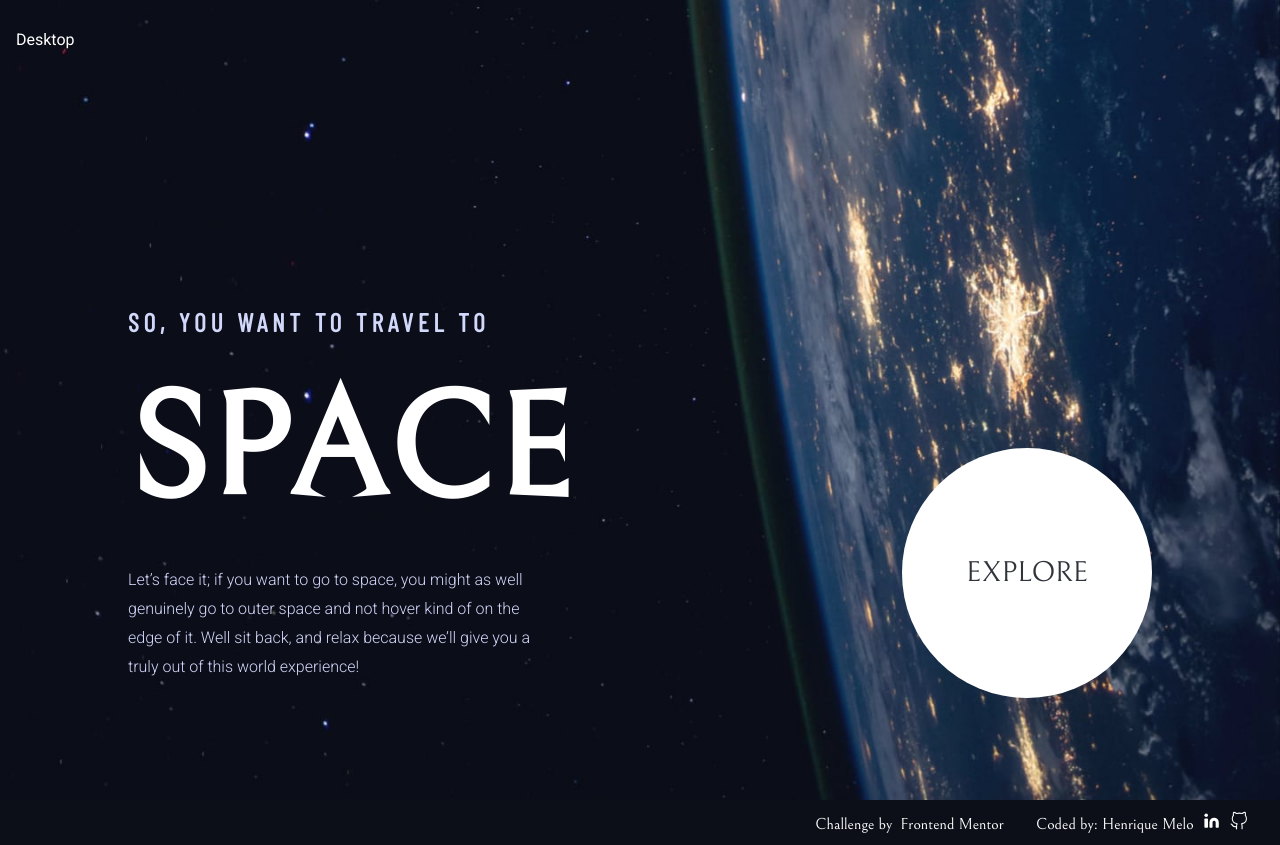
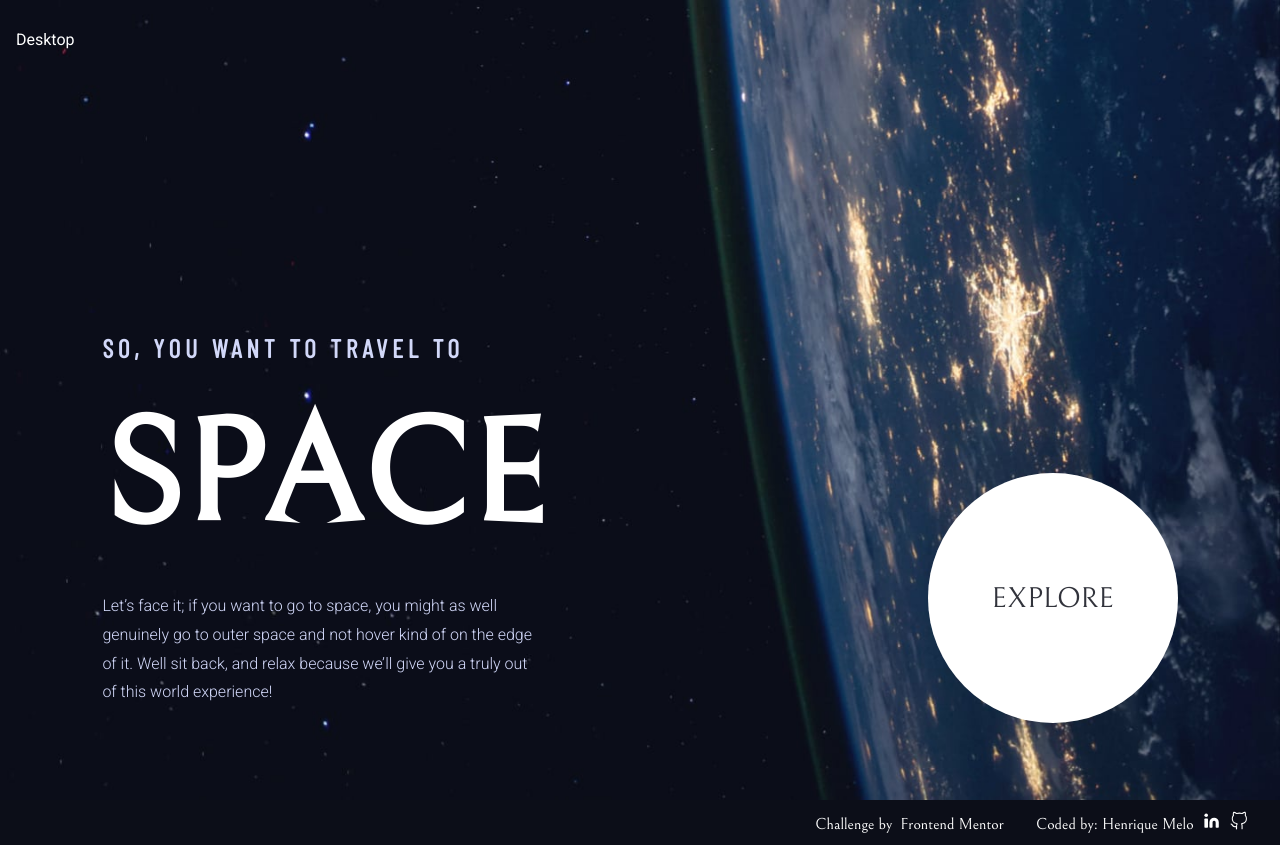
Before and after one commit to HenriqueAmorim20/space-tourism, a Nuxt app: page / in a window 1280 px wide. Built offline with nearby package versions, Linux system fonts and the light colour scheme.

Commit message:
visual fix home page

```diff
--- a/pages/index.vue
+++ b/pages/index.vue
@@ -30,8 +30,8 @@ export default {
   background-image: url("@/static/home/background-home-desktop.jpg");
   background-size: cover;
   background-position: center;
-  height: 100vh;
-  padding: 8% 10%;
+  min-height: 100vh;
+  padding: 6% 8%;
 }
 
 section,
@@ -105,6 +105,7 @@ section p {
     flex-direction: column;
     align-items: center;
     justify-content: space-evenly;
+    padding-top: 15%;
   }
   section {
     align-items: center;
```
